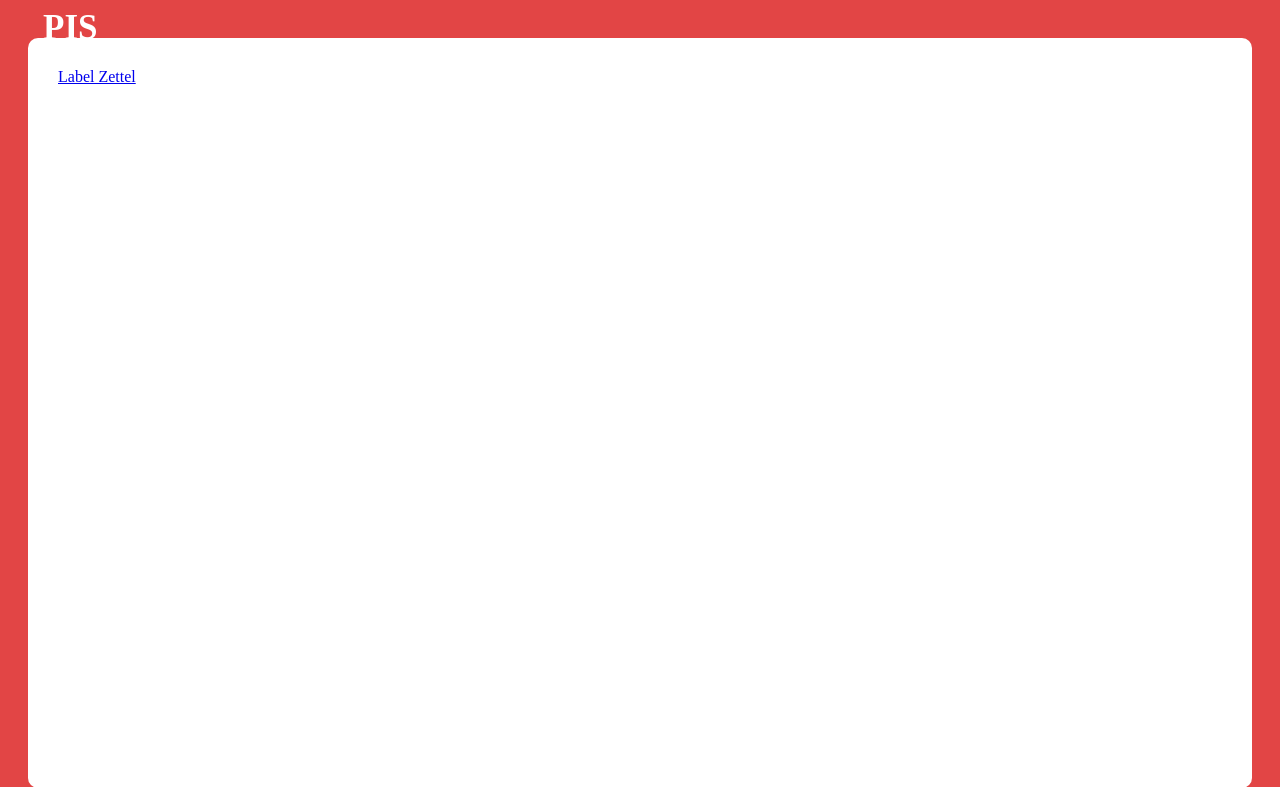
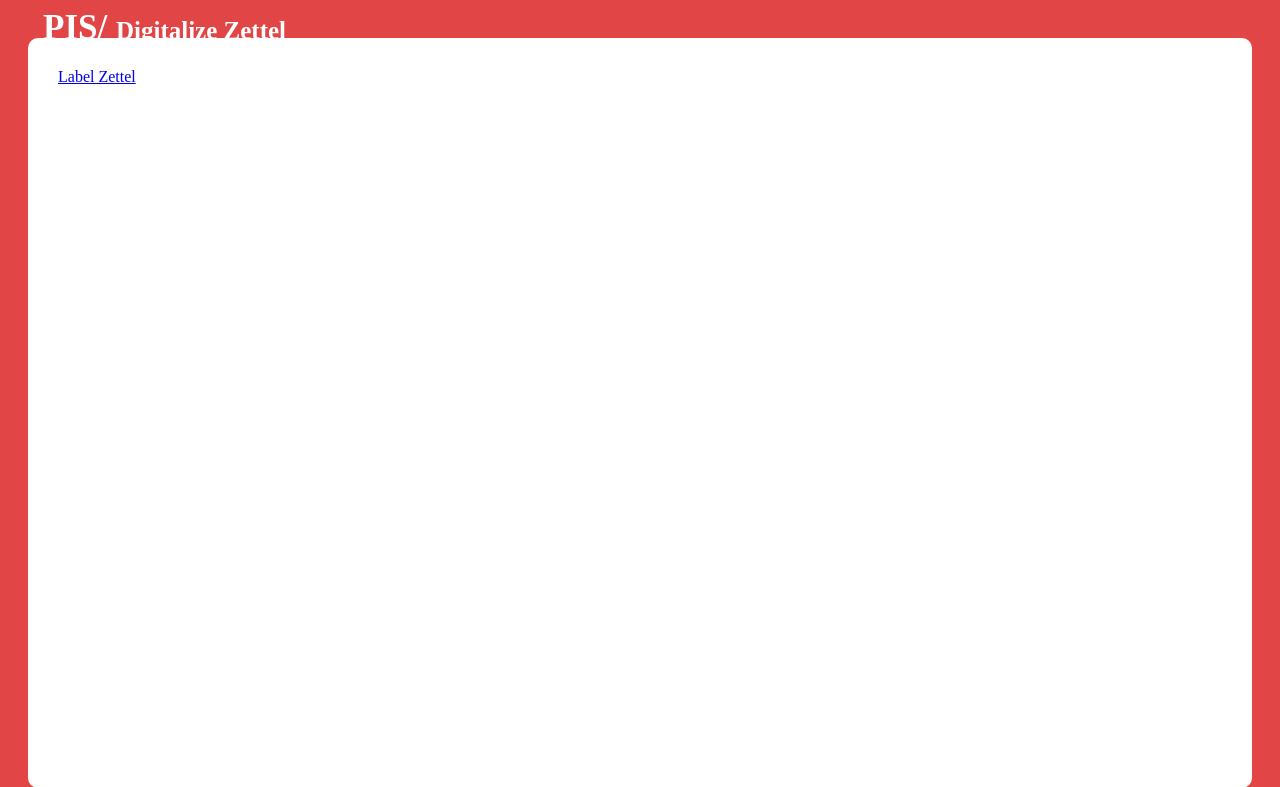
Before and after one commit to IsHaltEchtSo/pis_data_server, a Flask app: page /digitalize_zettel in a window 1280 px wide. Shown: the top 787 px of the page. Run offline with Flask 2, Linux system fonts and the light colour scheme.

Commit message:
display current view in navbar
easier navigation when seeing the current view's title

```diff
--- a/pis_app/routes.py
+++ b/pis_app/routes.py
@@ -8,70 +8,70 @@ from flask import render_template, current_app as app
 @app.route('/')
 @app.route('/index')
 def index_view():
-    return render_template('views/index.html')
+    return render_template('views/index.html', context={'title': 'Index'})
 
 
 # Route for 'Login' page
 @app.route('/login')
 def login_view():
-    return render_template('views/login.html')
+    return render_template('views/login.html', context={'title': 'Login'})
 
 
 # Route for 'History' page
 @app.route('/history')
 def history_view():
-    return render_template('views/history.html')
+    return render_template('views/history.html', context={'title': 'History'})
 
 
 # Route for 'Manual' page
 @app.route('/manual')
 def manual_view():
-    return render_template('views/manual.html')
+    return render_template('views/manual.html', context={'title': 'Manual'})
 
 
 # Route for 'Zettel Search' page
 @app.route('/zettel_search')
 def zettel_search_view():
-    return render_template('views/zettel_search.html')
+    return render_template('views/zettel_search.html', context={'title': 'Zettel Search'})
 
 
 # Route for 'Zettel Search Results' page
 @app.route('/zettel_search_results')
 def zettel_search_results_view():
-    return render_template('views/zettel_search_results.html')
+    return render_template('views/zettel_search_results.html', context={'title': 'Zettel Search Results'})
 
 
 # Route for 'Zettel' page
 @app.route('/zettel')
 def zettel_view():
-    return render_template('views/zettel.html')
+    return render_template('views/zettel.html', context={'title': 'Zettel'})
 
 
 # Route for 'Zettel Edit' page
 @app.route('/zettel_edit')
 def zettel_edit_view():
-    return render_template('views/zettel_edit.html')
+    return render_template('views/zettel_edit.html', context={'title': 'Zettel Edit'})
 
 
 # Route for 'Checklist' page
 @app.route('/checklist')
 def checklist_view():
-    return render_template('views/checklist.html')
+    return render_template('views/checklist.html', context={'title': 'Checklist'})
 
 
 # Route for 'Digitalize Zettel' page
 @app.route('/digitalize_zettel')
 def digitalize_zettel_view():
-    return render_template('views/digitalize_zettel.html')
+    return render_template('views/digitalize_zettel.html', context={'title': 'Digitalize Zettel'})
 
 
 # Route for 'Label Zettel' page
 @app.route('/label_zettel')
 def label_zettel_view():
-    return render_template('views/label_zettel.html')
+    return render_template('views/label_zettel.html', context={'title': 'Label Zettel'})
 
 
 # Route for 'Success' page
 @app.route('/success')
 def success_view():
-    return render_template('views/success.html')
+    return render_template('views/success.html', context={'title': 'Success'})
--- a/pis_app/static/css/style.css
+++ b/pis_app/static/css/style.css
@@ -5,6 +5,12 @@ body {
 nav {
   padding-left: 35px;
   margin-bottom: -10px;
+}
+
+nav > span {
+  color: white;
+  font-size: 25px;
+  font-weight: bold;
 }
 
 nav > a {
--- a/pis_app/templates/components/navbar.html
+++ b/pis_app/templates/components/navbar.html
@@ -1,3 +1,4 @@
 <nav>
-    <a href="{{ url_for('index_view') }}">PIS</a>
+  <a href="{{ url_for('index_view') }}">PIS/ </a>
+  <span>{{ context.title }}</span>
 </nav>
```
